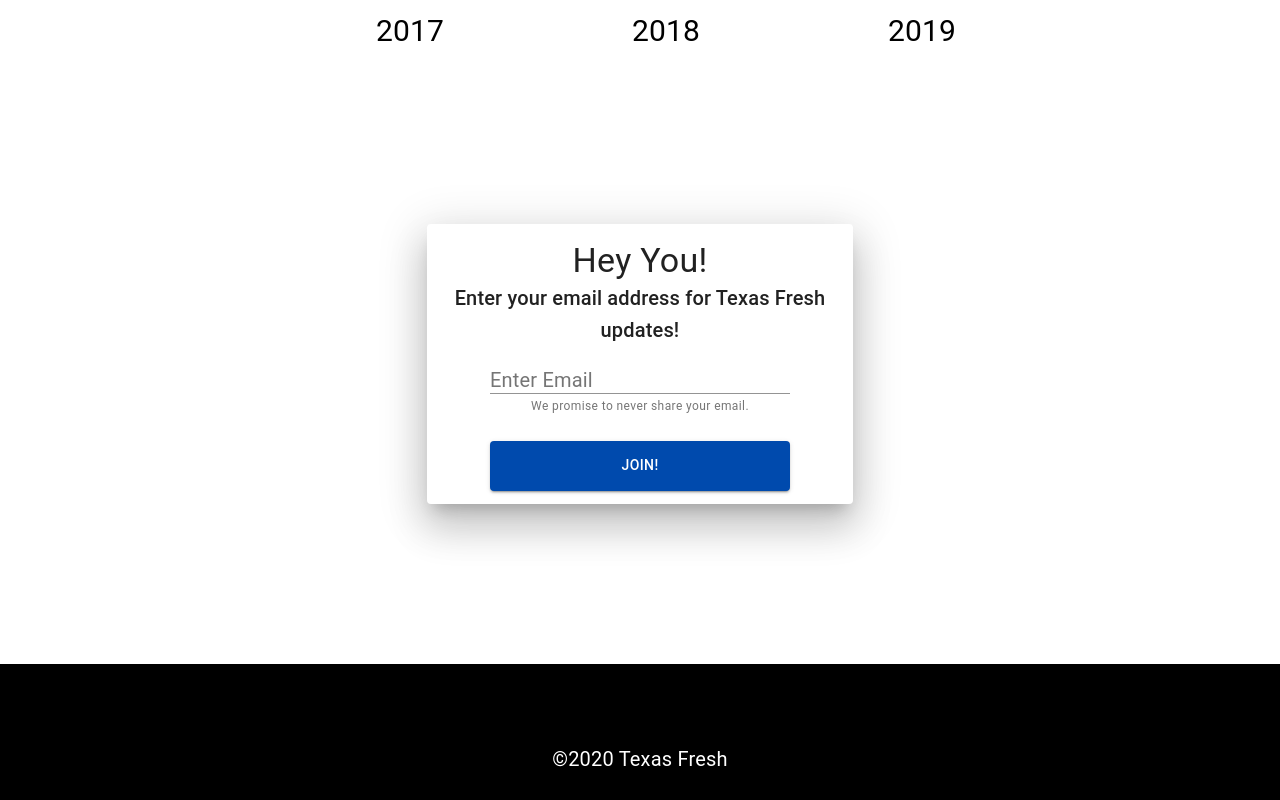
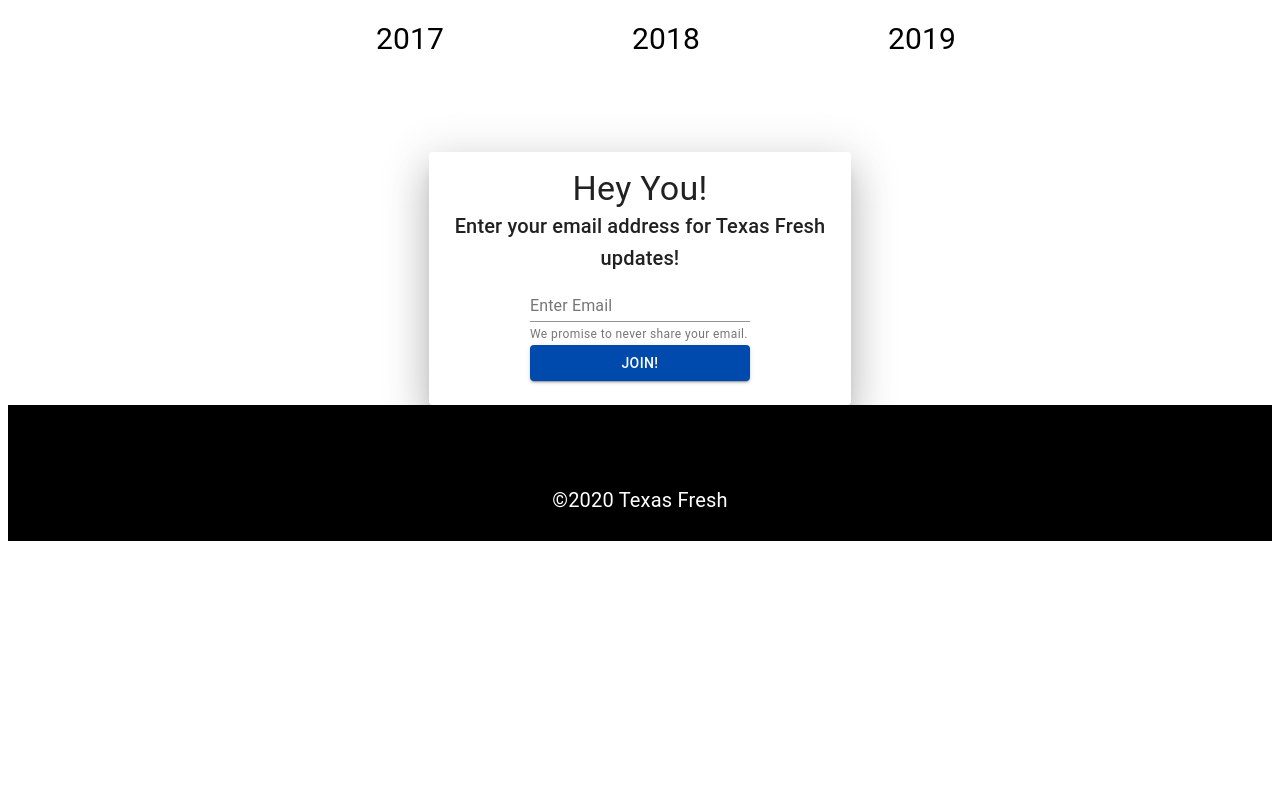
Before and after one commit to Delabove/Blog-Landing-Layout, a React (Create React App) app: page / in a window 1280 px wide. Shown: the part 3772-4572 px from the top of the page. After the commit the page ends 4321 px from the top, so only its background shows below. Built offline with nearby package versions, Linux system fonts and the light colour scheme.

Commit message:
trsfr skeleton to separate components for final

```diff
--- a/src/App.js
+++ b/src/App.js
@@ -23,6 +23,13 @@
 import BottomNavigation from '@material-ui/core/BottomNavigation';
 import Link from '@material-ui/core/Link';
 import NewsletterForm from './components/NewsletterForm';
+// import Navbar from '../src/components/Navbar';
+import FormControl from '@material-ui/core/FormControl';
+import InputLabel from '@material-ui/core/InputLabel';
+import Input from '@material-ui/core/Input';
+import FormHelperText from '@material-ui/core/FormHelperText';
+
+
 
 
 
@@ -135,15 +142,17 @@
 
   return (
     <div className="App">
+
       <AppBar className={classes.appBar} position="static">
         <Toolbar>
-          <img className={classes.logo} src={Logo} alt="Logo" />
-        </Toolbar>
+            <img className={classes.logo} src={Logo} alt="Logo" />
+          </Toolbar>
       </AppBar>
-
       <Box>
         <Box className={classes.hero}> React Blog</Box>
       </Box>
+
+
 
       <Container maxWidth="lg" className={classes.blogsContainer}>
           <Typography variant="h1" className={classes.blogTitle}>
@@ -387,7 +396,33 @@
         </Link>
     </Typography>
 
-    <NewsletterForm />
+
+    <Grid
+        container
+        direction="row"
+        display="flex"
+        alignItems="center"
+        justify="center"
+        style={{ minWidth: '0'}}>
+            <Grid item xs={12} sm={6} md={4}>
+                <Card className={classes.signUpForm} elevation={24}>
+                <CardContent>
+                    <Typography variant="h4">Hey You!</Typography>
+                    <Typography variant="h6">Enter your email address for Texas Fresh updates!</Typography>
+                    <FormControl>
+                        <InputLabel className={classes.inputLabel} htmlFor="my-input">Enter Email</InputLabel>
+                        <Input id="my-input" aria-describedby="my-helper-text" />
+                        <FormHelperText className={classes.helper} id="my-helper-text">We promise to never share your email.</FormHelperText>
+                        <React.Fragment>
+                            <Button className={classes.buttonContainer} variant="contained" color="primary">
+                                Join!
+                            </Button>
+                        </React.Fragment>
+                    </FormControl>
+                </CardContent>
+                </Card>
+            </Grid>
+            </Grid>
 
     <BottomNavigation className={classes.bottomNav}>
         <Typography className={classes.copyright}>
--- /dev/null
+++ b/src/components/Navbar.js
@@ -0,0 +1,28 @@
+import React from 'react';
+import {
+  AppBar,
+  Toolbar,
+  ListItem,
+  IconButton,
+  ListItemText,
+  Avatar,
+  Divider,
+  List,
+  Typography,
+  Box
+} from "@material-ui/core"
+
+
+const Navbar = () => {
+  return(
+
+  )
+}
+
+
+
+
+
+
+
+export default Navbar;
--- a/src/components/NewsletterForm.js
+++ b/src/components/NewsletterForm.js
@@ -8,7 +8,7 @@
 import Grid from "@material-ui/core/Grid";
 import Card from '@material-ui/core/Card';
 import CardContent from '@material-ui/core/CardContent';
-import CardMedia from '@material-ui/core/CardMedia';
+// import CardMedia from '@material-ui/core/CardMedia';
 import Typography from '@material-ui/core/Typography';
 
 
--- a/src/index.js
+++ b/src/index.js
@@ -1,8 +1,6 @@
 import React from 'react';
 import ReactDOM from 'react-dom';
-import './index.css';
 import App from './App';
-import * as serviceWorker from './serviceWorker';
 import { ThemeProvider } from '@material-ui/core/styles';
 import theme from './theme';
 
```
Also changed, not shown: src/components/index.js (added, +15 -0 lines).
